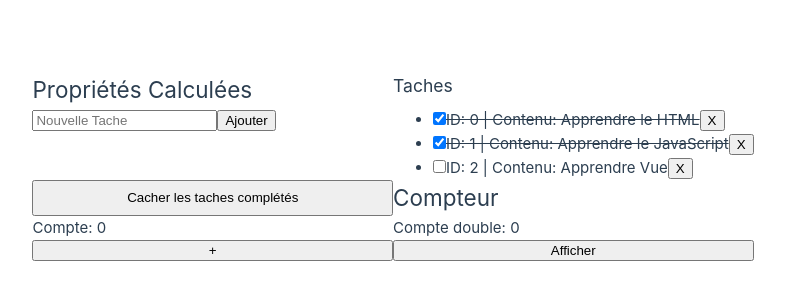
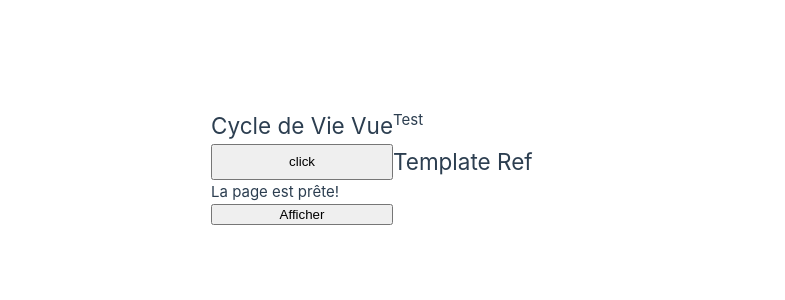
Before and after one commit to GregMarshall999/formation-vue-3, a Vue app: page / in a window 1280 px wide. Shown: the part 234-534 px from the top of the page, without its empty margins (247-1032 px from the left). Built offline with nearby package versions, Linux system fonts and the light colour scheme.

Commit message:
ref templates

```diff
--- a/src/App.vue
+++ b/src/App.vue
@@ -20,11 +20,15 @@
 
   <h2>Rendu Liste</h2>
   <RenduListe />
-  </div>
 
   <h2>Propriétés Calculées</h2>
   <PropCalculee />
+  </div>
 
+  <h2>Cycle de Vie Vue</h2>
+  <LifeCycle />
+
+  <br>
   <button @click="toggle = !toggle">{{ toggle ? 'Cacher' : 'Afficher' }}</button>
 </template>
 
@@ -35,6 +39,7 @@
 import RenduConditionnel from '@/components/RenduConditionnel.vue';
 import RenduListe from '@/components/RenduListe.vue';
 import PropCalculee from '@/components/PropCalculee.vue';
+import LifeCycle from '@/components/LifeCycle.vue';
 
 export default {
   data() {
@@ -51,7 +56,8 @@
     LiaisonFormulaire,
     RenduConditionnel,
     RenduListe,
-    PropCalculee
+    PropCalculee,
+    LifeCycle
   },
   methods: {
     changerTexte() {
--- /dev/null
+++ b/src/components/LifeCycle.vue
@@ -0,0 +1,45 @@
+<template>
+{{ variable }}
+<button @click="variable = 'test bouton'">click</button>
+
+<h2>Template Ref</h2>
+<p ref="refAcceuil">Bonjour</p>
+</template>
+
+<script>
+
+export default {
+    data() {
+        return {
+            variable: 'Variable'
+        }
+    },
+    beforeCreate() {
+        console.log('Before Create', this.variable);
+    },
+    created() {
+        console.log('Created', this.variable);
+    },
+    beforeMount() {
+        console.log('Before Mount');
+    },
+    mounted() {
+        setTimeout(() => {
+            console.log('Mounted');
+            this.variable = 'Test'
+            console.log(this.$refs.refAcceuil);
+            this.$refs.refAcceuil.textContent = 'La page est prête!';
+            this.$refs.refAcceuil.ariaLabel = 'Affichage de l`état de la page';
+        }, 5000);
+    },
+    beforeUpdate() {
+        console.log('Before Update', this.variable);
+        //this.variable = 'other value'
+    },
+    updated() {
+        console.log('Updated', this.variable);
+        //this.variable = 'value'
+    }
+}
+
+</script>
```
